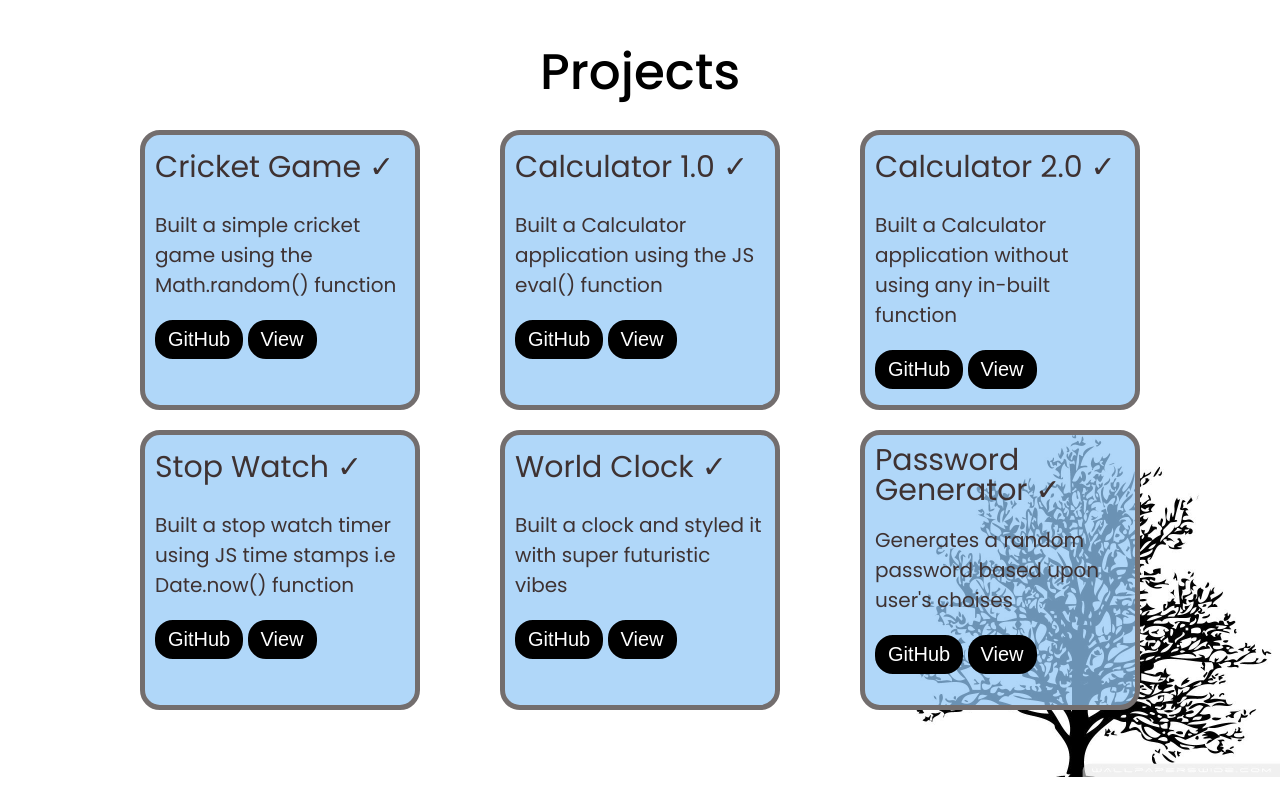
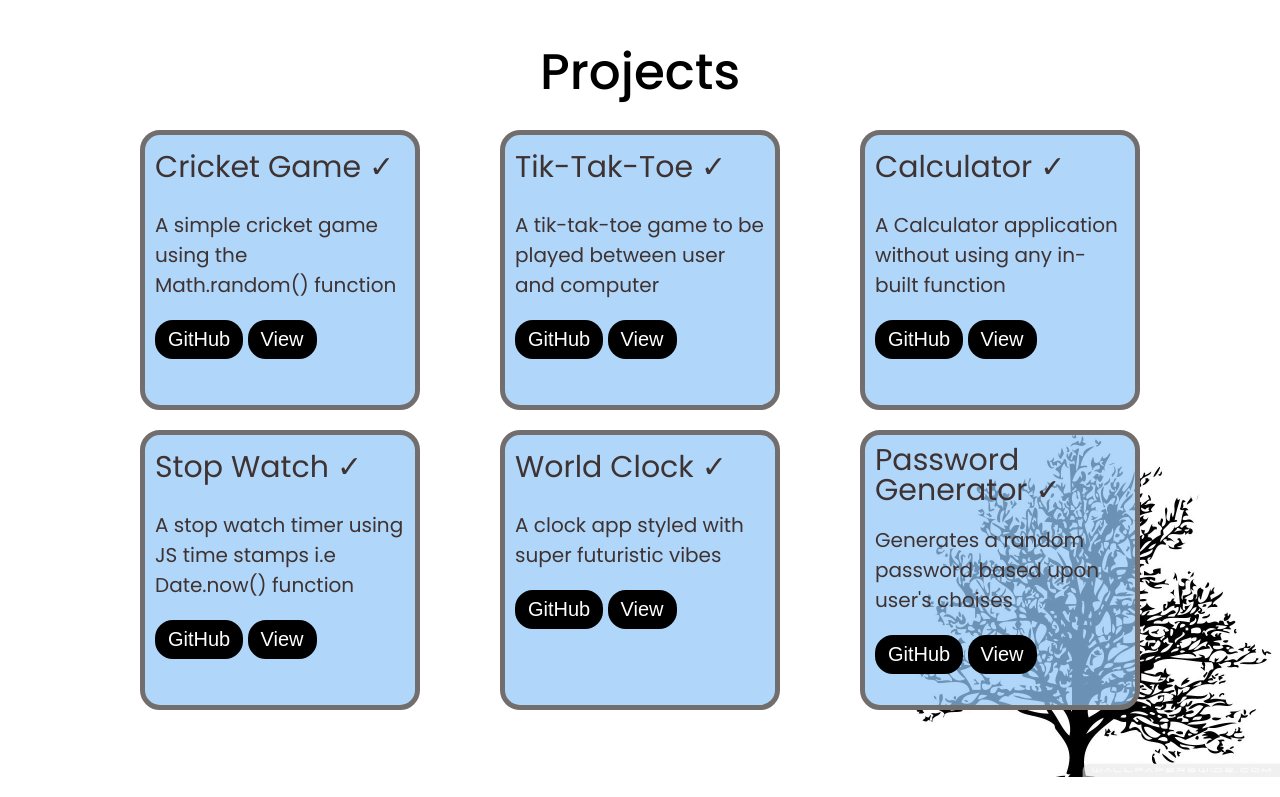
Before and after one commit to DE-INDRA/My-Portfolio, a plain HTML site: page index.html in a window 1280 px wide. Shown: the part 2463-3260 px from the top of the page. Drawn offline with Linux system fonts and the light colour scheme.

Commit message:
added Tiik Tak Toe Game

```diff
--- a/index.html
+++ b/index.html
@@ -144,31 +144,31 @@
         <div class="project-holder">
             <div class="projects">
                 <p class="Titles">Cricket Game &#10003<p>
-                <p>Built a simple cricket game using the Math.random() function</p>
+                <p>A simple cricket game using the Math.random() function</p>
                 <button><a href="https://github.com/DE-INDRA/CricketGame/tree/main">GitHub</a></button>
                 <button><a href="https://de-indra.github.io/CricketGame/">View</a></button>
             </div>
             <div class="projects">
-                <p class="Titles">Calculator 1.0 &#10003<p>
-                <p>Built a Calculator application using the JS eval() function</p>
-                <button><a href="https://github.com/DE-INDRA/Calculator-1">GitHub</a></button>
-                <button><a href="https://de-indra.github.io/Calculator-1/">View</a></button>
+                <p class="Titles">Tik-Tak-Toe &#10003<p>
+                <p>A tik-tak-toe game to be played between user and computer</p>
+                <button><a href="https://github.com/DE-INDRA/Tik-Tak-Toe">GitHub</a></button>
+                <button><a href="https://de-indra.github.io/Tik-Tak-Toe/">View</a></button>
             </div>
             <div class="projects">
-                <p class="Titles">Calculator 2.0 &#10003<p>
-                <p>Built a Calculator application without using any in-built function</p>
+                <p class="Titles">Calculator &#10003<p>
+                <p>A Calculator application without using any in-built function</p>
                 <button><a href="https://github.com/DE-INDRA/Calculator-2">GitHub</a></button>
                 <button><a href="https://de-indra.github.io/Calculator-2/">View</a></button>
             </div>
             <div class="projects">
                 <p class="Titles">Stop Watch &#10003<p>
-                <p>Built a stop watch timer using JS time stamps i.e Date.now() function</p>
+                <p>A stop watch timer using JS time stamps i.e Date.now() function</p>
                 <button><a href="https://github.com/DE-INDRA/StopWatch">GitHub</a></button>
                 <button><a href="https://de-indra.github.io/StopWatch/">View</a></button>
             </div>
             <div class="projects">
                 <p class="Titles">World Clock &#10003<p>
-                <p>Built a clock and styled it with super futuristic vibes</p>
+                <p>A clock app styled with super futuristic vibes</p>
                 <button><a href="https://github.com/DE-INDRA/WorldClock">GitHub</a></button>
                 <button><a href="https://de-indra.github.io/WorldClock/">View</a></button>
             </div>
--- a/script.js
+++ b/script.js
@@ -1 +1 @@
-//window.alert(`Please view this page on Desktop or Laptop`);
+window.alert(`Please view this page on Desktop or Laptop`);
--- a/style.css
+++ b/style.css
@@ -186,6 +186,7 @@ h2 {
 #skills img{
     width: 50px;
     margin: 10px;
+    mix-blend-mode: color;
 }
 .background-video {
     position: absolute;
```
